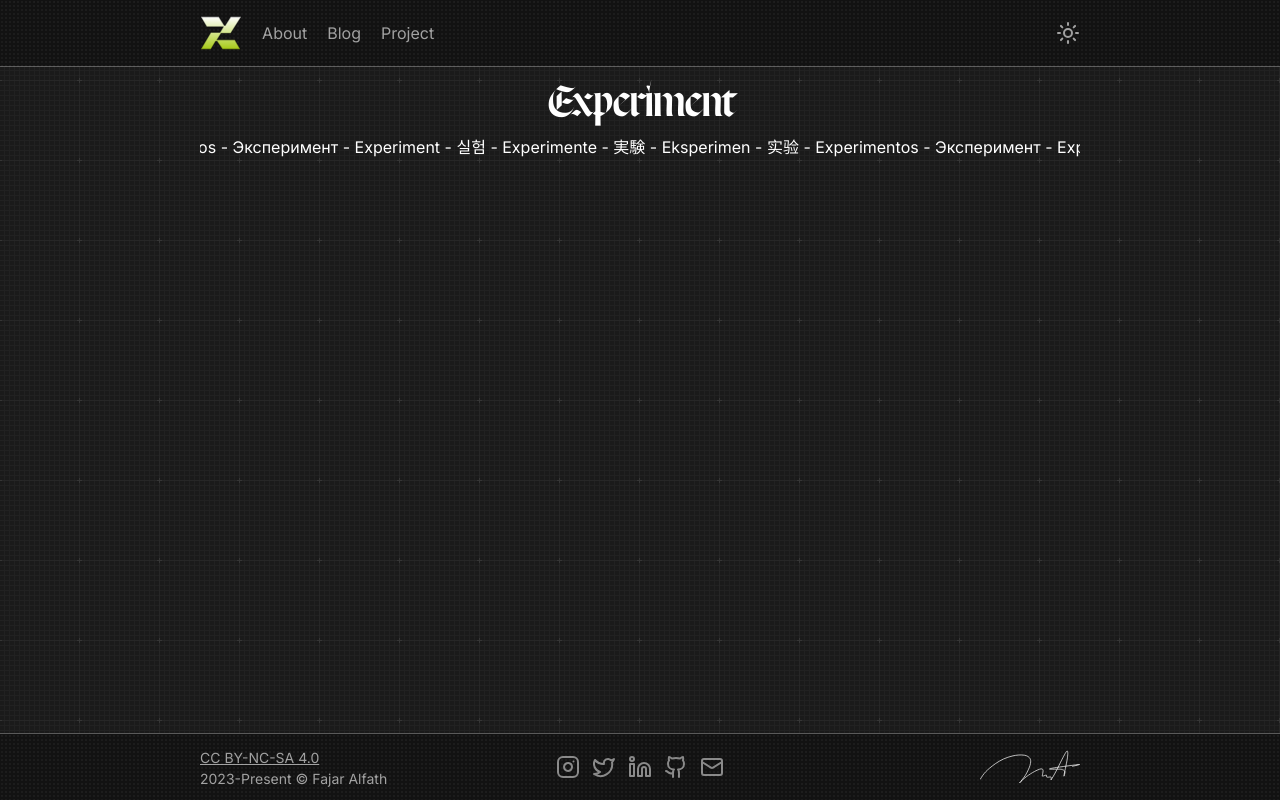
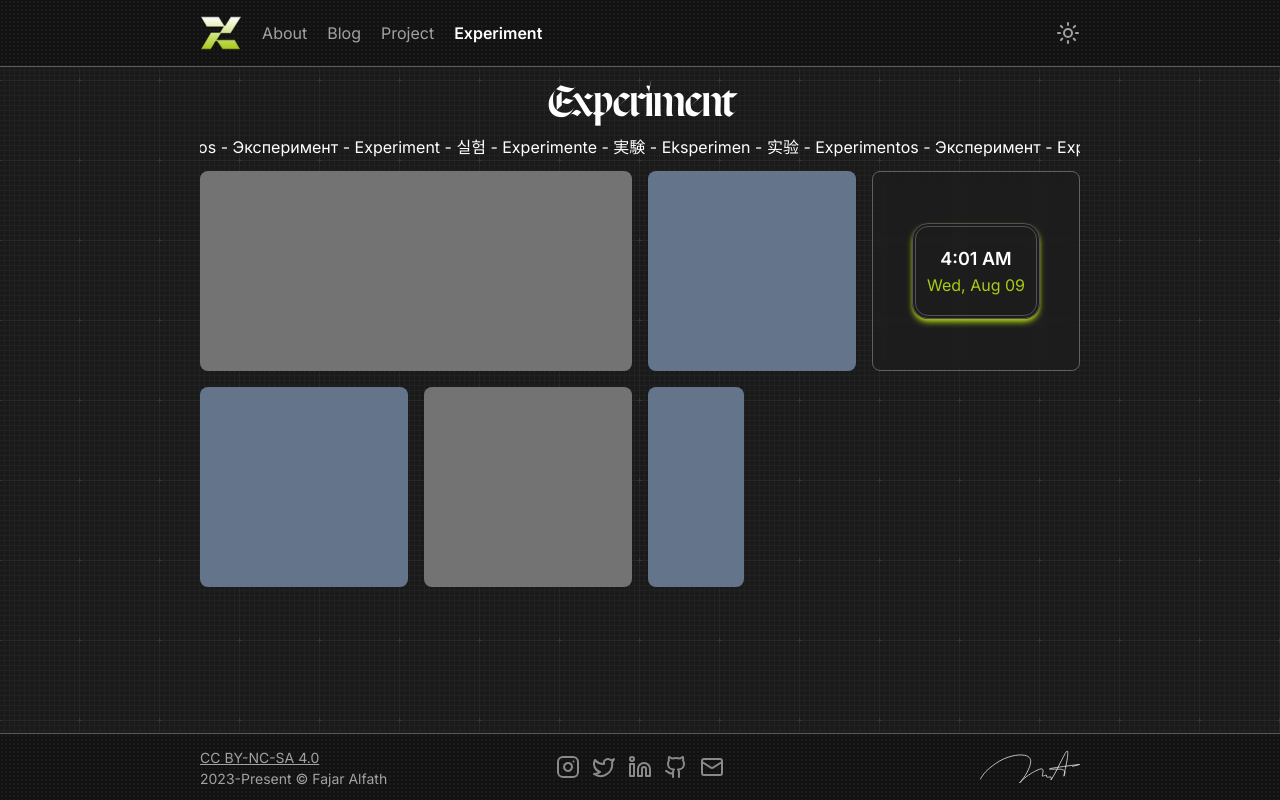
Before and after one commit to mfalfath25/bbenz.tech, a Next.js app: page /experiment in a window 1280 px wide. Built offline with nearby package versions, Linux system fonts and the light colour scheme; what tailwindcss-gradients would draw is missing.

Commit message:
feat: added watch block

```diff
--- a/package.json
+++ b/package.json
@@ -28,6 +28,7 @@
     "highlight.js": "^11.8.0",
     "leva": "^0.9.35",
     "lucide-react": "^0.264.0",
+    "luxon": "^3.4.3",
     "maath": "^0.7.0",
     "next": "^13.4.19",
     "next-mdx-remote": "^4.4.1",
@@ -47,6 +48,7 @@
   },
   "devDependencies": {
     "@tailwindcss/typography": "^0.5.9",
+    "@types/luxon": "^3.3.2",
     "@types/three": "^0.155.0",
     "prettier": "^3.0.1",
     "prettier-plugin-tailwindcss": "^0.5.1"
--- a/src/app/globals.css
+++ b/src/app/globals.css
@@ -47,3 +47,6 @@ html {
   border-radius: 0px;
   border: 0px none #ffffff;
 }
+
+.curved-glass {
+}
--- a/src/components/animations/useBlurring.tsx
+++ b/src/components/animations/useBlurring.tsx
@@ -2,36 +2,34 @@
 
 import { useState } from 'react'
 
-export interface BlurringDiv {
-  classes?: string
-  content?: React.ReactNode
+export interface BlurElement {
+  element?: {
+    classes?: string
+    content?: React.ReactNode
+  }
 }
 
-interface BlurringDivsHook {
-  renderDivs: (divs: BlurringDiv[]) => JSX.Element[]
-}
-
-export const useBlurring = (numberOfDivs: number): BlurringDivsHook => {
+export const useBlurring = () => {
   const [hoveredIndex, setHoveredIndex] = useState<number | null>(null)
 
   const handleHover = (index: number | null) => {
     setHoveredIndex(index)
   }
 
-  const renderDivs = (divs: BlurringDiv[]) => {
+  const renderDivs = (divs: BlurElement[]) => {
     return divs.map((div, index) => (
       <div
         key={index}
-        className={`m-2 p-6 ${
-          div.classes +
+        className={`transition-all ${
+          div.element?.classes +
           (hoveredIndex !== null && hoveredIndex !== index
-            ? ' blur-lg filter'
+            ? ' opacity-80 blur-sm filter'
             : '')
         }`}
         onMouseEnter={() => handleHover(index)}
         onMouseLeave={() => handleHover(null)}
       >
-        {div.content}
+        {div.element?.content}
       </div>
     ))
   }
--- a/src/components/section/experiment/Experiment.tsx
+++ b/src/components/section/experiment/Experiment.tsx
@@ -1,19 +1,48 @@
 'use client'
 
 import { MarqueeText } from '@/components/animations/MarqueeText'
-import { BlurringDiv, useBlurring } from '@/components/animations/useBlurring'
+import { BlurElement, useBlurring } from '@/components/animations/useBlurring'
 import { Header } from '@/components/ui/Header'
+import { Clock } from './blocks/Clock'
 
 export const Experiment = () => {
-  const numberOfDivs = 3 // Change this to the desired number of divs
-
-  const divs: BlurringDiv[] = [
-    { classes: 'bg-red-300 w-40' },
-    { classes: 'bg-blue-300 w-60' },
-    { classes: 'bg-green-300 w-80' },
+  // Interactive blur
+  const { renderDivs } = useBlurring()
+  const divs: BlurElement[] = [
+    {
+      element: {
+        classes: 'md:col-span-4 rounded-lg bg-neutral-500 w-full h-[200px]',
+      },
+    },
+    {
+      element: {
+        classes:
+          'md:col-span-2 rounded-lg bg-slate-500 w-full h-[200px] hover:bg-blue-500',
+      },
+    },
+    {
+      element: {
+        classes:
+          'md:col-span-2 rounded-lg flex h-full items-center justify-center bg-transparent border-[1px] h-[200px] border-gray-700/30 backdrop-blur-sm dark:border-white/30',
+        content: <Clock />,
+      },
+    },
+    {
+      element: {
+        classes: 'md:col-span-2 rounded-lg bg-slate-500 w-full h-[200px]',
+      },
+    },
+    {
+      element: {
+        classes: 'md:col-span-2 rounded-lg bg-neutral-500 w-full h-[200px]',
+      },
+    },
+    {
+      element: {
+        classes: 'rounded-lg bg-slate-500 w-full h-[200px]',
+      },
+    },
   ]
-
-  const { renderDivs } = useBlurring(numberOfDivs)
 
   return (
     <>
@@ -21,21 +50,12 @@ export const Experiment = () => {
       <div className='py-3'>
         <MarqueeText text='Experiment - 실험 - Experimente - 実験 - Eksperimen - 实验 - Experimentos - Эксперимент - ' />
       </div>
-      {/* <MarqueeText text='Welcome - Willkommen - 환영하다 - ようこそ - Selamat datang - 欢迎 - Bienvenidos - ' /> */}
-      {/* {renderDivs(divs)} */}
-      {/* <iframe
-          className='scale-50 border-2 border-black'
-          width='400px'
-          height='600px'
-          src='https://www.figma.com/embed?embed_host=share&url=https%3A%2F%2Fwww.figma.com%2Fproto%2FW8sk5jZeS6J78p8NvezMUZ%2FSIASAT---Interaction-UI%3Ftype%3Ddesign%26node-id%3D137-2290%26t%3DH9RU1P64XA2XGc99-1%26scaling%3Dmin-zoom%26page-id%3D0%253A1%26starting-point-node-id%3D228%253A896%26mode%3Ddesign'
-        ></iframe> */}
 
-      {/* <iframe
-          className='scale-50 border-2 border-black'
-          width='400px'
-          height='600px'
-          src='https://www.figma.com/embed?embed_host=share&url=https%3A%2F%2Fwww.figma.com%2Fproto%2FJ3FQHEmHQEH55dteDUK7z4%2FStudy.Live%3Ftype%3Ddesign%26node-id%3D1-213%26t%3Dl8lxREZZbNPwi8BZ-1%26scaling%3Dmin-zoom%26page-id%3D0%253A1%26mode%3Ddesign'
-        ></iframe> */}
+      <div className='xs:grid-cols-2 xs:gap-4 grid grid-cols-1 gap-x-0 gap-y-4 sm:grid-cols-3 md:grid-cols-8'>
+        {renderDivs(divs)}
+      </div>
+
+      {/* <Clock /> */}
     </>
   )
 }
--- /dev/null
+++ b/src/components/section/experiment/blocks/Clock.tsx
@@ -0,0 +1,40 @@
+import React, { useState, useEffect } from 'react'
+import { DateTime } from 'luxon'
+
+export const Clock = () => {
+  const [currentTime, setCurrentTime] = useState<string>(
+    DateTime.now().toLocaleString(DateTime.TIME_WITH_SECONDS)
+  )
+  const [currentDate, setCurrentDate] = useState<string>(
+    DateTime.now().toLocaleString({
+      weekday: 'long',
+      month: 'long',
+      day: '2-digit',
+    })
+  )
+
+  useEffect(() => {
+    const intervalId = setInterval(() => {
+      const now = DateTime.now()
+      setCurrentTime(DateTime.now().toLocaleString(DateTime.TIME_SIMPLE))
+      setCurrentDate(
+        now.toLocaleString({ weekday: 'short', month: 'short', day: '2-digit' })
+      )
+    }, 1000)
+
+    return () => {
+      clearInterval(intervalId)
+    }
+  }, [])
+
+  return (
+    <>
+      <div className='curved-glass flex h-24 w-32 flex-col items-center justify-center rounded-2xl border-4 border-double border-neutral-600 shadow-md shadow-accent-light dark:shadow-accent-dark'>
+        <p className='text-lg font-semibold'>{currentTime}</p>
+        <p className='text-accent-light dark:text-accent-dark'>{currentDate}</p>
+      </div>
+    </>
+  )
+}
+
+export default Clock
--- /dev/null
+++ b/src/components/section/experiment/watch/Watch.tsx
@@ -0,0 +1,208 @@
+'use client'
+
+import { useState, useEffect } from 'react'
+import { Clock, Hourglass, Pause, Play, RotateCcw, Timer } from 'lucide-react'
+import { motion } from 'framer-motion'
+
+type Mode = 'clock' | 'stopwatch' | 'timer'
+
+const formatDate = (date: Date) => {
+  const day = date.toLocaleString('en', { weekday: 'short' }) // Get the first 3 letters of the day
+  const month = date.toLocaleString('en', { month: 'short' }) // Get the first 3 letters of the month
+  const dateNumber = date.getDate() // Get the date as a number
+
+  return {
+    day,
+    month,
+    dateNumber,
+  }
+}
+
+export const Watch = () => {
+  // Date specific states
+  const currentDate = new Date()
+  const formattedDate = formatDate(currentDate)
+
+  // Time specific states
+  const [mode, setMode] = useState<Mode>('clock')
+  const [clock, setClock] = useState<string>('00:00:00')
+  const [timerRunning, setTimerRunning] = useState<boolean>(false)
+
+  // Stopwatch specific states
+  const [stopwatchTime, setStopwatchTime] = useState<number>(0)
+  const [stopwatchRunning, setStopwatchRunning] = useState<boolean>(false)
+
+  // Timer specific states
+  const [timerDuration, setTimerDuration] = useState<number>(600) // 10 minutes in seconds
+  const [timerRemaining, setTimerRemaining] = useState<number>(600)
+  const [timerInterval, setTimerInterval] = useState<NodeJS.Timer | null>(null)
+
+  useEffect(() => {
+    let interval: NodeJS.Timer
+
+    if (mode === 'clock') {
+      interval = setInterval(() => {
+        const now = new Date()
+        setClock(now.toLocaleTimeString())
+      }, 1000)
+    } else if (mode === 'stopwatch') {
+      if (stopwatchRunning) {
+        interval = setInterval(() => {
+          setStopwatchTime((prevTime) => prevTime + 1)
+        }, 1000)
+      }
+    } else if (mode === 'timer') {
+      if (timerRunning && timerRemaining > 0) {
+        interval = setInterval(() => {
+          setTimerRemaining((prevRemaining) => prevRemaining - 1)
+        }, 1000)
+      } else if (timerRemaining === 0) {
+        setTimerRunning(false)
+        clearInterval(timerInterval!)
+      }
+    }
+
+    return () => clearInterval(interval)
+  }, [mode, stopwatchRunning, timerRunning, timerRemaining, timerInterval])
+
+  const startStopTimer = () => {
+    if (mode === 'stopwatch' || mode === 'timer') {
+      if (mode === 'stopwatch') {
+        setStopwatchRunning(!stopwatchRunning)
+      }
+      setTimerRunning(!timerRunning)
+    }
+  }
+
+  const resetTimer = () => {
+    if (mode === 'stopwatch') {
+      setStopwatchRunning(false)
+      setStopwatchTime(0)
+    } else if (mode === 'timer') {
+      // Implement timer reset logic here
+      setTimerRunning(false)
+      setTimerRemaining(timerDuration)
+      clearInterval(timerInterval!)
+    }
+  }
+
+  const changeMode = (mode: Mode) => {
+    switch (mode) {
+      case 'clock':
+        setMode('clock')
+        break
+      case 'stopwatch':
+        setMode('stopwatch')
+        break
+      case 'timer':
+        setMode('timer')
+        break
+      default:
+        break
+    }
+
+    // setMode((prevMode) =>
+    //   prevMode === 'clock'
+    //     ? 'stopwatch'
+    //     : prevMode === 'stopwatch'
+    //     ? 'timer'
+    //     : 'clock'
+    // )
+  }
+
+  // Format stopwatch clock in HH:MM:SS
+  const formatStopwatchTime = (timeInSeconds: number) => {
+    const hours = Math.floor(timeInSeconds / 3600)
+    const minutes = Math.floor((timeInSeconds % 3600) / 60)
+    const seconds = timeInSeconds % 60
+    return `${hours.toString().padStart(2, '0')}:${minutes
+      .toString()
+      .padStart(2, '0')}:${seconds.toString().padStart(2, '0')}`
+  }
+
+  // Format timer remaining clock in MM:SS
+  const formatTimerRemaining = (remainingTime: number) => {
+    const minutes = Math.floor(remainingTime / 60)
+    const seconds = remainingTime % 60
+    return `${minutes.toString().padStart(2, '0')}:${seconds
+      .toString()
+      .padStart(2, '0')}`
+  }
+
+  return (
+    <>
+      <section className='flex w-40 flex-col items-center justify-center'>
+        <div className='grid max-w-max gap-2 p-2'>
+          <div className='row-span-2 mx-auto text-xl font-semibold'>
+            <h1 className='text-center text-lg'>Watch</h1>
+            {mode === 'stopwatch'
+              ? formatStopwatchTime(stopwatchTime)
+              : mode === 'timer'
+              ? formatTimerRemaining(timerRemaining)
+              : clock}
+
+            {mode === 'clock' && (
+              <p className='text-center text-sm font-light'>
+                {formattedDate.day}, {formattedDate.month}{' '}
+                {formattedDate.dateNumber}
+              </p>
+            )}
+          </div>
+
+          {/* {mode !== 'clock' && (
+            <div className='mx-auto grid grid-cols-2 items-center justify-center gap-6'>
+              <button
+                // className='mx-2 rounded-md bg-blue-500 px-4 py-2 text-white'
+                onClick={startStopTimer}
+              >
+                {stopwatchRunning || timerRunning ? (
+                  <Pause size={20} />
+                ) : (
+                  <Play size={20} />
+                )}
+              </button>
+              <button
+                // className='mx-2 rounded-md bg-red-500 px-4 py-2 text-white'
+                onClick={resetTimer}
+              >
+                <RotateCcw size={20} />
+              </button>
+            </div>
+          )} */}
+
+          {/* <div className='mx-auto grid grid-cols-3 items-center justify-center gap-4'>
+            <button
+              className='aa'
+              onClick={() => changeMode('clock')}
+            >
+              <Clock
+                size={20}
+                className='opacity-50 transition-all hover:text-accent-light hover:opacity-100 hover:dark:text-accent-dark'
+              />
+            </button>
+
+            <button
+              className='aa'
+              onClick={() => changeMode('stopwatch')}
+            >
+              <Timer
+                size={20}
+                className='opacity-50 transition-all hover:text-accent-light hover:opacity-100 hover:dark:text-accent-dark'
+              />
+            </button>
+
+            <button
+              className='aa'
+              onClick={() => changeMode('timer')}
+            >
+              <Hourglass
+                size={20}
+                className='opacity-50 transition-all hover:text-accent-light hover:opacity-100 hover:dark:text-accent-dark'
+              />
+            </button>
+          </div> */}
+        </div>
+      </section>
+    </>
+  )
+}
--- a/src/components/ui/Navbar.tsx
+++ b/src/components/ui/Navbar.tsx
@@ -24,10 +24,10 @@ const NavMenu = [
     name: 'Project',
     link: '/project',
   },
-  // {
-  //   name: 'Experiment',
-  //   link: '/experiment',
-  // },
+  {
+    name: 'Experiment',
+    link: '/experiment',
+  },
 ]
 
 const MobileMenu: React.FC<{
@@ -203,7 +203,7 @@ export const Navbar = () => {
         </div>
       </header>
 
-      {menuOpen && ( // Only render MobileMenu when menuOpen is true
+      {menuOpen && (
         <MobileMenu
           navMenuRef={navMenuRef}
           menuOpen={menuOpen}
--- a/tailwind.config.js
+++ b/tailwind.config.js
@@ -18,6 +18,9 @@ module.exports = {
       },
       backgroundImage: {
         'graphy': "url('/assets/graphy.png')"
+      },
+      screens: {
+        'xs': '480px',
       }
     },
   },
```
Also changed, not shown: src/components/section/experiment/blocks/Scale.tsx (added, +23 -0 lines), 1 other file (tests, documents, lock files or other folders).
